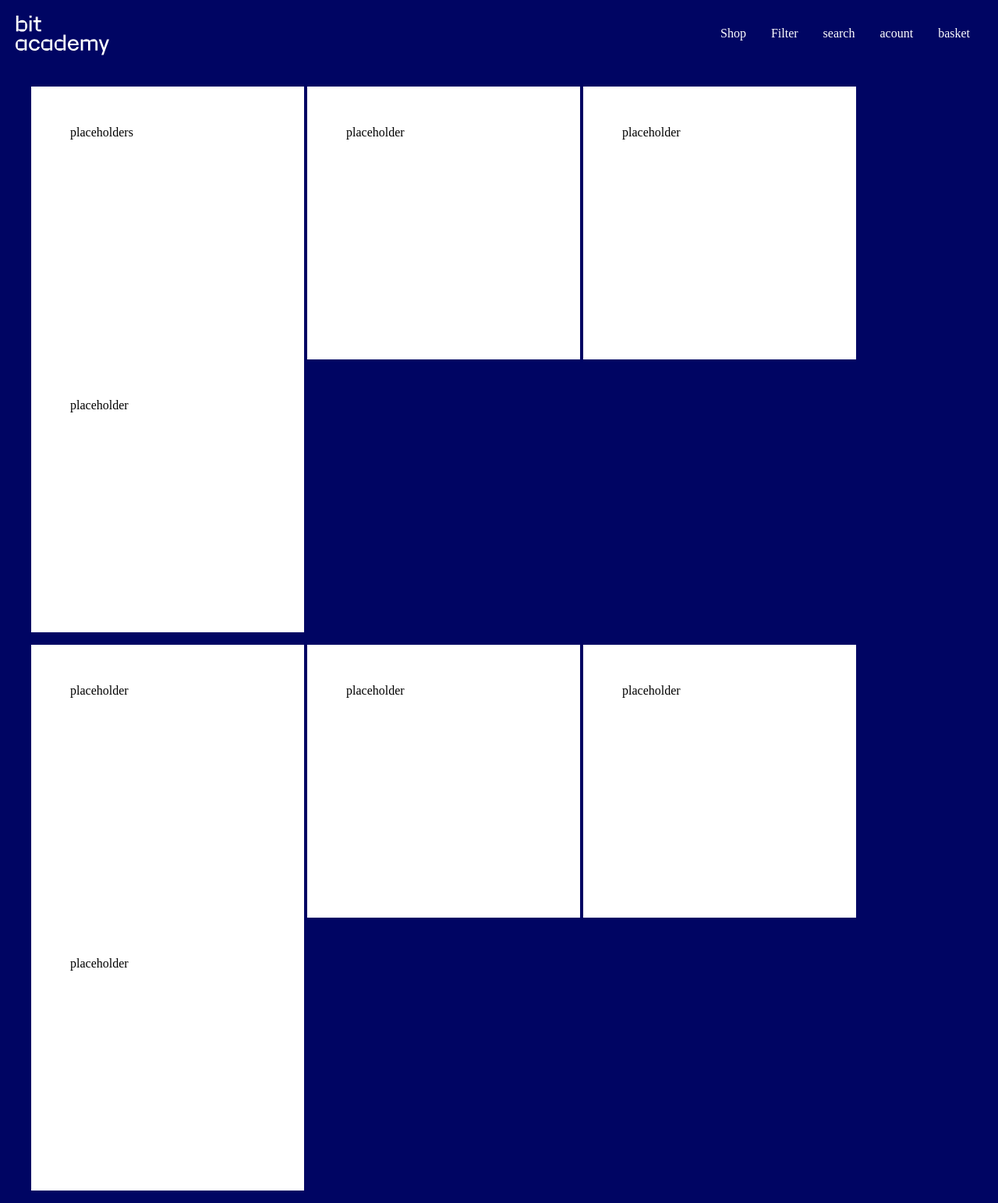
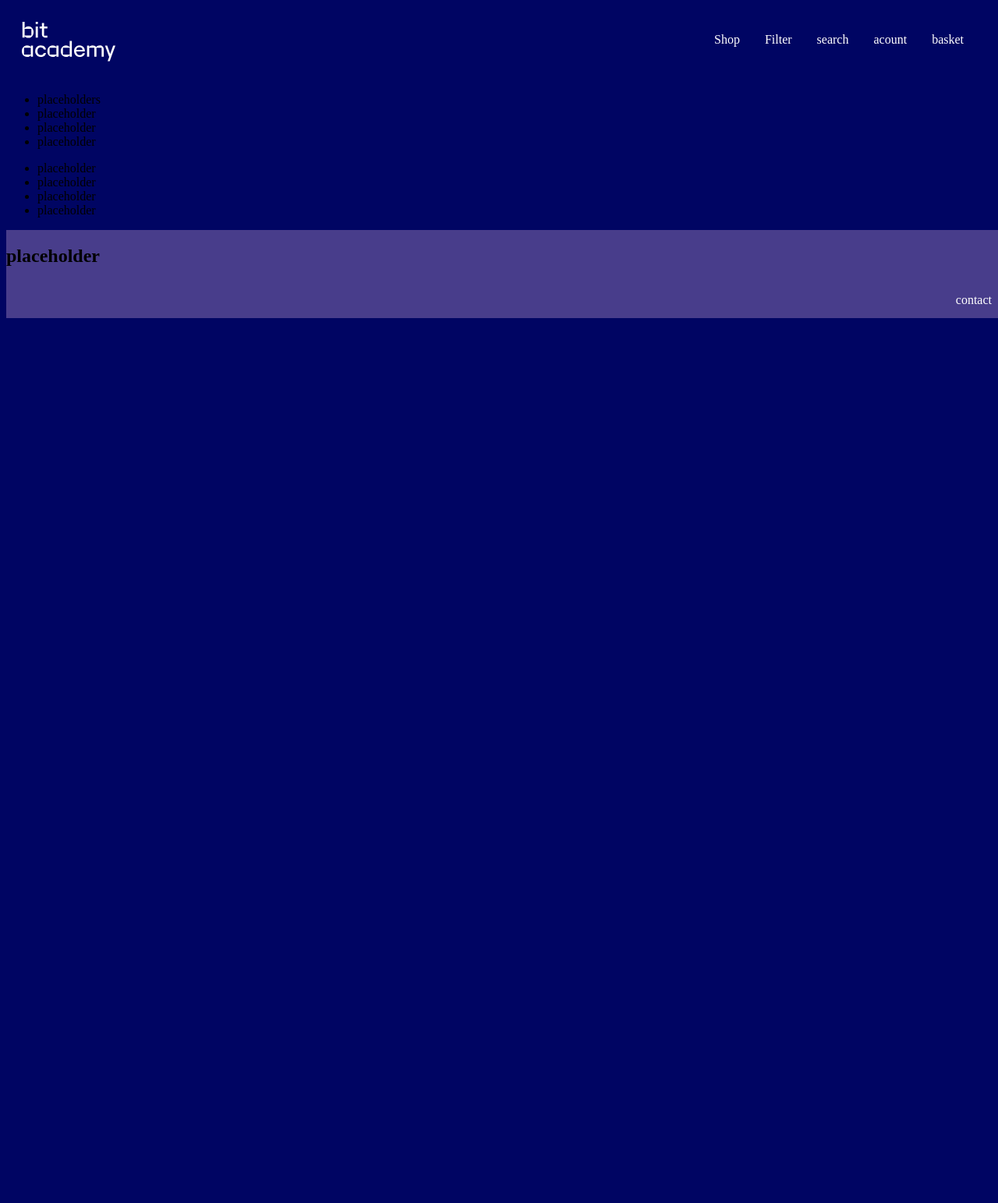
Before and after one commit to Sadek2002/bit, a PHP site: page / in a window 1280 px wide. Shown: the whole page at 78% size. After the commit the page ends 408 px from the top, so only its background shows below. Run offline with PHP 8.4, Linux system fonts and the light colour scheme.

Commit message:
Update style.css

```diff
--- a/contact_pagina/style.css
+++ b/contact_pagina/style.css
@@ -80,7 +80,6 @@ li a, .dropbtn {
 
 body{
     background-color: #000563;
-    margin: 0px;
 
 }
 
@@ -137,12 +136,3 @@ footer {
     float: right;
     margin-top: 18%;
 }
-
-#producten li{
-
-    display:  inline-block;
-    height: 250px;
-    width: 250px;
-    padding: 50px;
-    background-color: white;
-}
```
